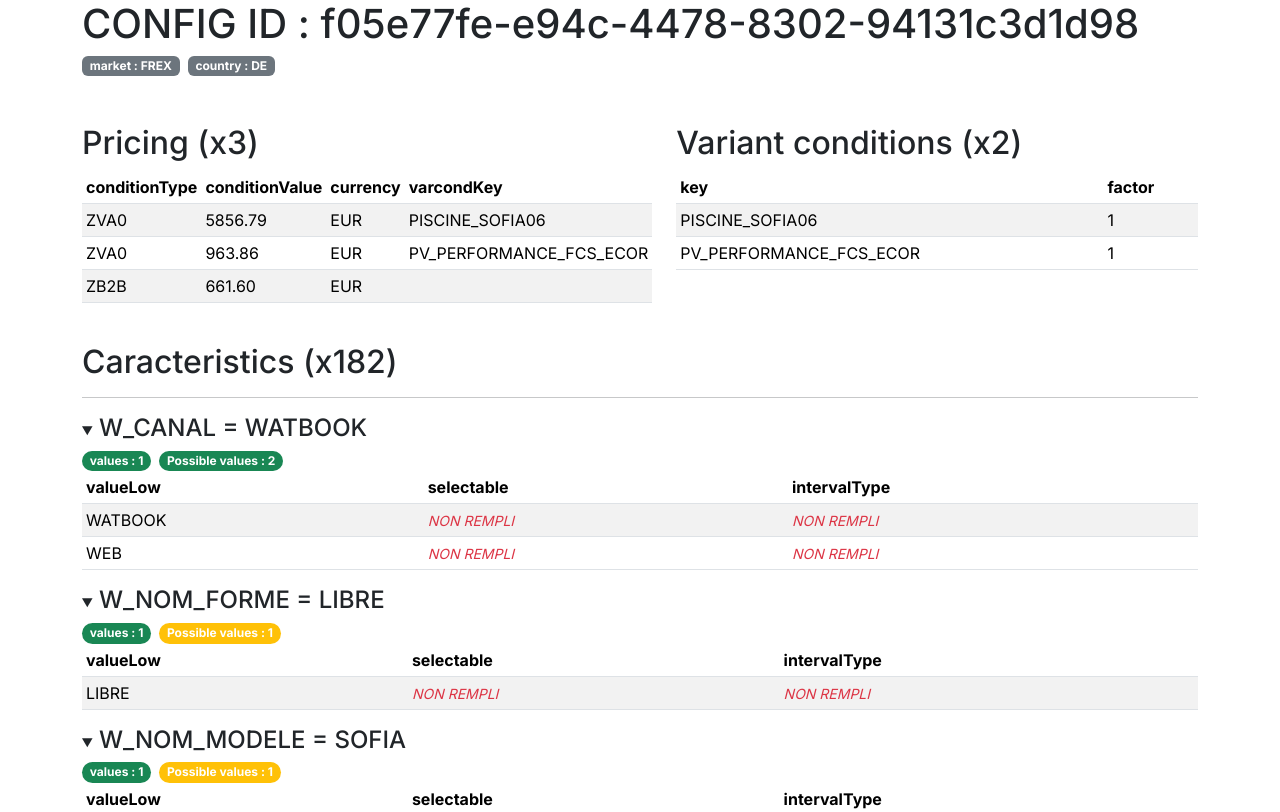
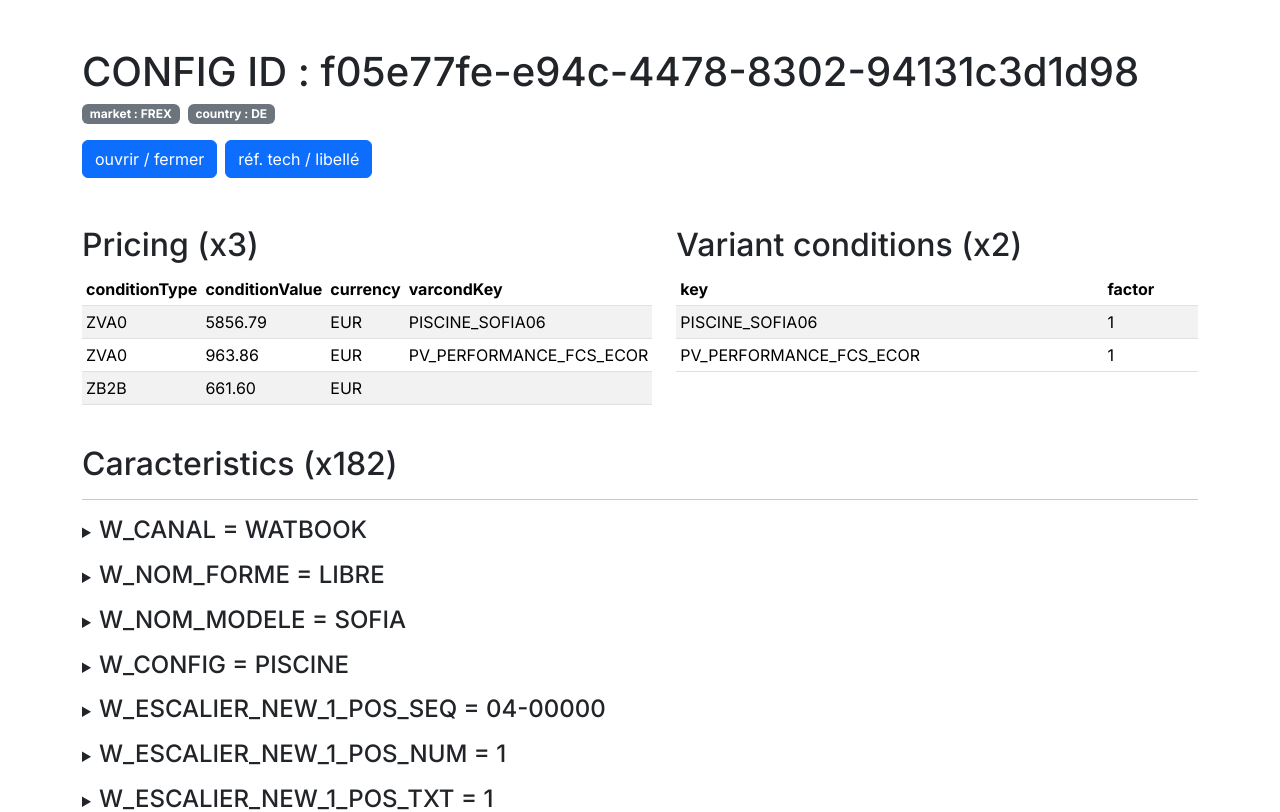
Before and after one commit to kairos666/watbook-fo-proto, a Next.js app: page /configuration-analyzer in a window 1280 px wide. Shown: the top 812 px of the page. Built offline with nearby package versions, Linux system fonts and the light colour scheme.

Commit message:
open/close all accordeons

```diff
--- a/package.json
+++ b/package.json
@@ -25,7 +25,8 @@
     "react": "18.2.0",
     "react-bootstrap": "^2.7.4",
     "react-dom": "18.2.0",
-    "typescript": "5.0.4"
+    "typescript": "5.0.4",
+    "zustand": "^4.3.8"
   },
   "devDependencies": {
     "@faker-js/faker": "^8.0.1",
--- /dev/null
+++ b/src/app/configuration-analyzer/AnalyzerMenu.tsx
@@ -0,0 +1,24 @@
+'use client';
+
+import Button from 'react-bootstrap/Button';
+import ButtonGroup from 'react-bootstrap/ButtonGroup';
+import ButtonToolbar from 'react-bootstrap/ButtonToolbar';
+import { useConfigAnalyzerState } from './useConfigAnalyzerState';
+
+type AnalyzerMenuProps = {}
+
+export default function AnalyzerMenu({}:AnalyzerMenuProps) {
+
+    const { toggleOpen, toggleTranslation } = useConfigAnalyzerState(state => ({ toggleOpen: state.toggleOpen, toggleTranslation: state.toggleTranslation }));
+
+    return (
+        <ButtonToolbar aria-label="Menu de l'analyzer">
+            <ButtonGroup className="me-2" aria-label="ouvrir/fermer les accordéons">
+                <Button variant="primary" onClick={ toggleOpen }>ouvrir / fermer</Button>
+            </ButtonGroup>
+            <ButtonGroup className="me-2" aria-label="références techniques ou traduire en langage humain">
+                <Button variant="primary" onClick={ toggleTranslation }>réf. tech / libellé</Button>
+            </ButtonGroup>
+        </ButtonToolbar>
+    );
+}
--- a/src/app/configuration-analyzer/ConfigParser.tsx
+++ b/src/app/configuration-analyzer/ConfigParser.tsx
@@ -3,6 +3,7 @@
 import Badge from 'react-bootstrap/Badge';
 import Stack from 'react-bootstrap/Stack';
 import Table from 'react-bootstrap/Table';
+import { useConfigAnalyzerState } from './useConfigAnalyzerState';
 
 type ConfigParserProps = {
     config:any
@@ -75,6 +76,7 @@ type ConfigCaracteristicProps = {
 }
 
 export function ConfigCaracteristic({ caracteristic }:ConfigCaracteristicProps) {
+    const { isOpenAllDetails } = useConfigAnalyzerState(state => ({ isOpenAllDetails: state.isOpenAllDetails }));
     const valuesCount = caracteristic.values.length;
     const possibleValuesCount = caracteristic.possibleValues?.length ?? 0;
     const valueBG = (valuesCount === 0)
@@ -101,7 +103,7 @@ export function ConfigCaracteristic({ caracteristic }:ConfigCaracteristicProps)
     }
 
     return (
-        <details className="mb-3" open>
+        <details className="mb-3" open={ isOpenAllDetails }>
             <summary><span className="h4">{ caracteristic.id } = { valuesFormatter(caracteristic.values) }</span></summary>
             <div className="mt-2">
                 <Stack direction="horizontal" gap={2}>
@@ -139,8 +141,10 @@ type ConfigSubItemProps = {
 }
 
 export function ConfigSubItem({ subItem }:ConfigSubItemProps) {
+    const { isOpenAllDetails } = useConfigAnalyzerState(state => ({ isOpenAllDetails: state.isOpenAllDetails }));
+
     return (
-        <details className="mb-3">
+        <details className="mb-3" open={ isOpenAllDetails }>
             <summary>Subitem : { subItem.id } / { subItem.key }
                 <Stack direction="horizontal" gap={2}>
                     <Badge bg="secondary">selectable : { String(subItem.selectable) }</Badge>
--- a/src/app/configuration-analyzer/page.tsx
+++ b/src/app/configuration-analyzer/page.tsx
@@ -1,6 +1,7 @@
 import { Metadata } from "next";
 import config from "./configuration_V0.json";
 import { ConfigCaracteristic, ConfigPricingTable, ConfigSubItem, ConfigTitle, ConfigVariantConditionsTable } from "./ConfigParser";
+import AnalyzerMenu from "./AnalyzerMenu";
 
 export const metadata:Metadata = {
     title: 'configuration analyzer'
@@ -9,8 +10,11 @@ export const metadata:Metadata = {
 export default function MockGenerator() {
     return (
         <main className="container">
+            <div className="mt-5 mb-3">
+                <ConfigTitle config={ config } />
+            </div>
             <div className="mb-5">
-                <ConfigTitle config={ config } />
+                <AnalyzerMenu />
             </div>
             <div className="row mb-4">
                 <section className="col">
--- /dev/null
+++ b/src/app/configuration-analyzer/useConfigAnalyzerState.ts
@@ -0,0 +1,15 @@
+import { create } from 'zustand';
+
+interface ConfigAnalyzerState {
+    isOpenAllDetails: boolean
+    isTranslated: boolean
+    toggleOpen: () => void
+    toggleTranslation: () => void
+}
+
+export const useConfigAnalyzerState = create<ConfigAnalyzerState>((set) => ({
+    isOpenAllDetails: false,
+    isTranslated: false,
+    toggleOpen: () => set(({ isOpenAllDetails }) => ({ isOpenAllDetails: !isOpenAllDetails })),
+    toggleTranslation: () => set(({ isTranslated }) => ({ isTranslated: !isTranslated }))
+}))
```
Also changed, not shown: 1 other file (tests, documents, lock files or other folders).
